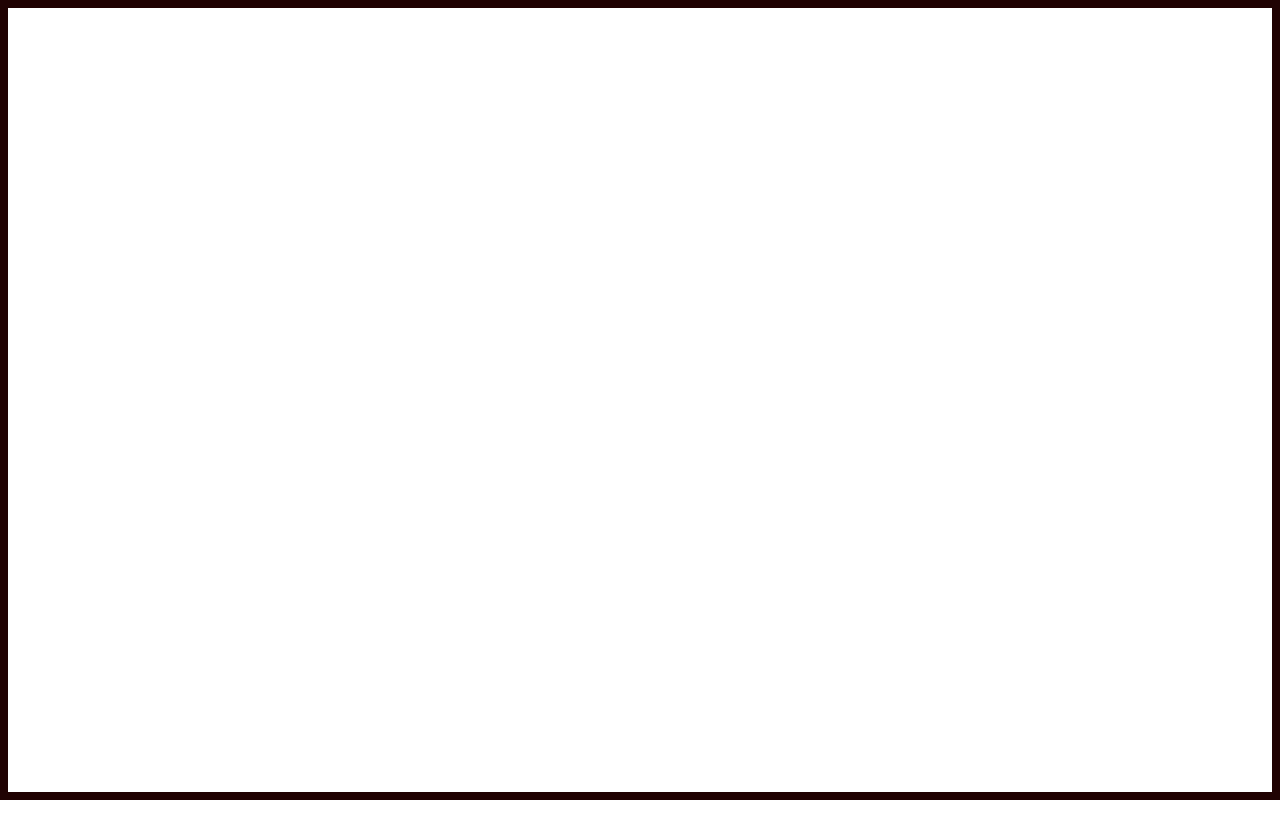
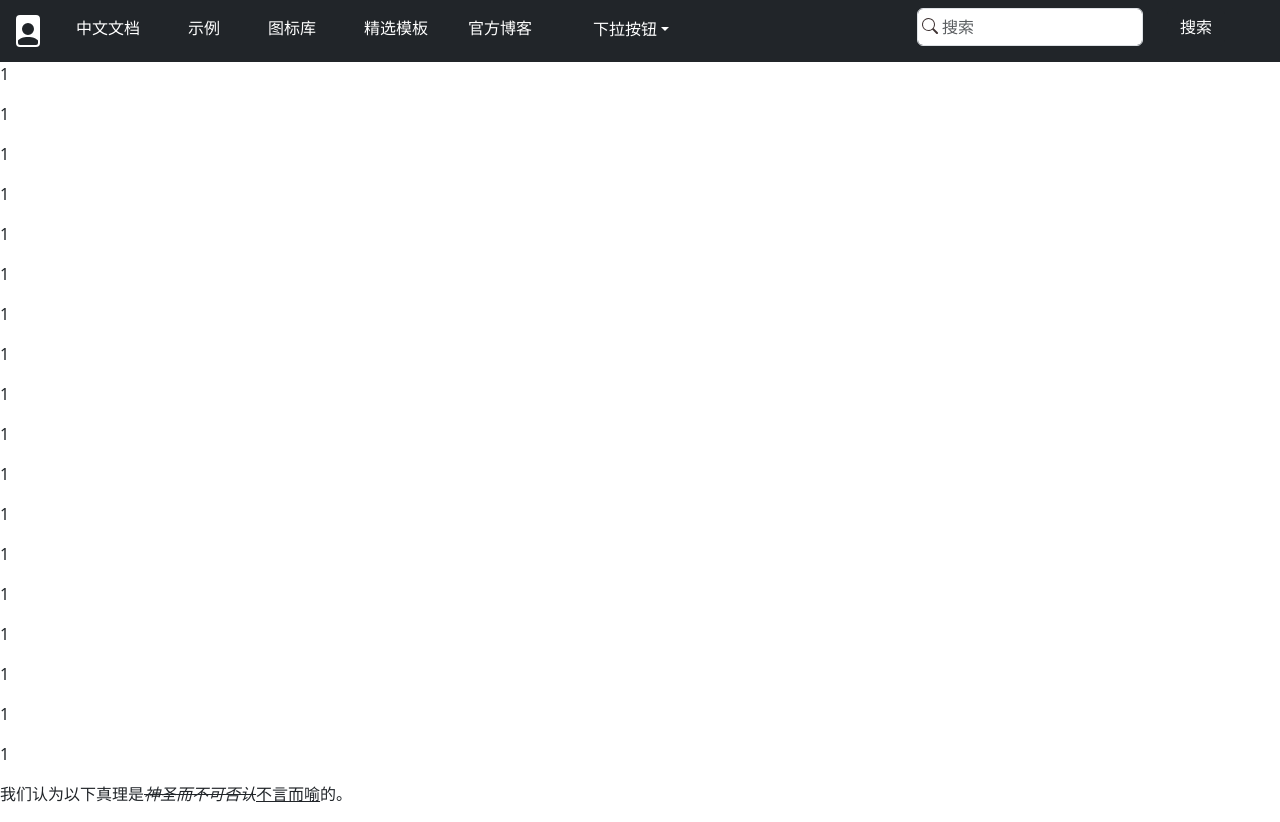
Before and after one commit to pcgzdw/pcgzdw.github.io, a website: page grid.html in a window 1280 px wide. Before the commit the page ends 800 px from the top, so only its background shows below. Drawn offline with Linux system fonts and the light colour scheme.

Commit message:
modified:   grid.html 	modified:   index.html 	modified:   styles/grid.css 	modified:   styles/style.css

```diff
--- a/grid.html
+++ b/grid.html
@@ -3,26 +3,163 @@
   <head>
     <meta charset="UTF-8" />
     <meta name="viewport" content="width=device-width, initial-scale=1.0" />
-    <link rel="stylesheet" href="./styles/normalize.css" />
+    <link rel="stylesheet" href="./styles/bootstrap.css" />
     <link rel="stylesheet" href="./styles/grid.css" />
     <title>Document</title>
   </head>
   <body>
-    <header>
-      <nav>
-
+    <header class="navbar navbar-dark bg-dark navbar-expand-xl bd-navbar sticky-top">
+      <nav class="container-fluid bd-gutter d-flex justify-content-between flex-lg-nowrap" aria-label="Main navigation">
+        <a class="navbar-brand p-0 me-0 me-lg-2" href="#">
+          <svg
+            xmlns="http://www.w3.org/2000/svg"
+            width="32"
+            height="32"
+            fill="currentColor"
+            class="bi bi-file-person-fill"
+            viewBox="0 0 16 16"
+          >
+            <path
+              d="M12 0H4a2 2 0 0 0-2 2v12a2 2 0 0 0 2 2h8a2 2 0 0 0 2-2V2a2 2 0 0 0-2-2zm-1 7a3 3 0 1 1-6 0 3 3 0 0 1 6 0zm-3 4c2.623 0 4.146.826 5 1.755V14a1 1 0 0 1-1 1H4a1 1 0 0 1-1-1v-1.245C3.854 11.825 5.377 11 8 11z"
+            />
+          </svg>
+        </a>
+        <button class="navbar-toggler" type="button" data-bs-toggle="offcanvas" data-bs-target="#offcanvasExample" aria-controls="offcanvasExample">
+          <span class="navbar-toggler-icon"></span>
+        </button>
+        <div class="offcanvas offcanvas-end text-bg-dark w-100" tabindex="-1" id="offcanvasExample" aria-labelledby="offcanvasExampleLabel">
+          <div class="offcanvas-header border-bottom border-secondary mx-3">
+            <h5 class="offcanvas-title" id="offcanvasExampleLabel">Offcanvas</h5>
+            <button type="button" class="btn-close btn-close-white" data-bs-dismiss="offcanvas" aria-label="Close" data-bs-target="#offcanvasExample"></button>
+          </div>
+          <div class="offcanvas-body">
+            <ul class="navbar-nav d-flex justify-content-start pe-3 flex-row">
+              <li class="nav-item mx-2 rounded-3 mb-1 px-2">
+                <a
+                  class="nav-link py-2 px-0 px-lg-2 active"
+                  aria-current="true"
+                  href="#"
+                  >中文文档</a
+                >
+              </li>
+              <li class="nav-item mx-2 rounded-3 mb-1 px-2">
+                <a
+                  class="nav-link py-2 px-0 px-lg-2 active"
+                  aria-current="true"
+                  href="#"
+                  >示例</a
+                >
+              </li>
+              <li class="nav-item mx-2 rounded-3 mb-1 px-2">
+                <a
+                  class="nav-link py-2 px-0 px-lg-2 active"
+                  aria-current="true"
+                  href="#"
+                  >图标库</a
+                >
+              </li>
+              <li class="nav-item mx-2 rounded-3 mb-1 px-2">
+                <a
+                  class="nav-link py-2 px-0 px-lg-2 active"
+                  aria-current="true"
+                  href="#"
+                  >精选模板</a
+                >
+              </li>
+              <li class="nav-item rounded-3 mb-1 px-2">
+                <a
+                  class="nav-link py-2 px-0 px-lg-2 active"
+                  aria-current="true"
+                  href="#"
+                  >官方博客</a
+                >
+              </li>
+            </ul>
+            <hr class="text-white-80" />
+            <ul
+              class="navbar-nav d-flex justify-content-start pe-3 flex-row flex-grow-1"
+            >
+              <li class="nav-item dropdown mx-2 rounded-3 mb-1 px-2">
+                <a
+                  class="btn dropdown-toggle text-white py-2"
+                  type="button"
+                  data-bs-toggle="dropdown"
+                  >下拉按钮</a
+                >
+                <ul class="dropdown-menu dropdown-menu-dark">
+                  <li><a class="dropdown-item" href="#">Action</a></li>
+                  <li><a class="dropdown-item" href="#">Another action</a></li>
+                  <li><hr class="dropdown-divider" /></li>
+                  <li>
+                    <a class="dropdown-item" href="#">Something else here</a>
+                  </li>
+                </ul>
+              </li>
+            </ul>
+            <hr class="text-white-80" />
+            <div class="navbar-nav">
+              <form class="navbar-form">
+                <div class="row">
+                  <div class="col-8 position-relative">
+                    <input
+                      class="form-control ps-4"
+                      type="search"
+                      placeholder="搜索"
+                      aria-label="Search"
+                    />
+                    <svg
+                      xmlns="http://www.w3.org/2000/svg"
+                      width="16"
+                      height="16"
+                      fill="currentColor"
+                      class="bi bi-search position-absolute"
+                      viewBox="0 0 16 16"
+                      id="search"
+                    >
+                      <path
+                        d="M11.742 10.344a6.5 6.5 0 1 0-1.397 1.398h-.001c.03.04.062.078.098.115l3.85 3.85a1 1 0 0 0 1.415-1.414l-3.85-3.85a1.007 1.007 0 0 0-.115-.1zM12 6.5a5.5 5.5 0 1 1-11 0 5.5 5.5 0 0 1 11 0z"
+                      />
+                    </svg>
+                  </div>
+                  <div class="col-4">
+                    <button class="btn btn-dark" type="submit">搜索</button>
+                  </div>
+                </div>
+              </form>
+            </div>
+          </div>
+        </div>
       </nav>
     </header>
     <main>
       <aside>
-
+        <p>1</p>
+        <p>1</p>
+        <p>1</p>
+        <p>1</p>
+        <p>1</p>
+        <p>1</p>
+        <p>1</p>
+        <p>1</p>
+        <p>1</p>
+        <p>1</p>
+        <p>1</p>
+        <p>1</p>
+        <p>1</p>
+        <p>1</p>
+        <p>1</p>
+        <p>1</p>
+        <p>1</p>
+        <p>1</p>
       </aside>
       <section>
-
+        <p>
+          我们认为以下真理是<del><em>神圣而不可否认</em></del
+          ><ins>不言而喻</ins>的。
+        </p>
       </section>
     </main>
-    <footer>
-
-    </footer>
+    <footer></footer>
+    <script src="./scripts/bootstrap.bundle.min.js"></script>
   </body>
 </html>
--- a/styles/grid.css
+++ b/styles/grid.css
@@ -1,9 +1,12 @@
 
 html{
-  font-size: 1.5vw;
+  font-size: 16px;
   box-sizing: border-box;
   margin: 0;
   width: 100vw;
-  height:100vh;
-  border: 1vh solid #200202;
 }
+#search{
+  left: 17px;
+  top: 10px;
+  color: #3f3333;
+}
--- a/styles/style.css
+++ b/styles/style.css
@@ -7,18 +7,7 @@
 */
 /*采用替代盒框模型，width、height为可见盒子的宽高，而不是标准盒框模型指内容的宽高*/
 html{
-  font-size: 1.4vw;
+  font-size: 16px;
   box-sizing: border-box;
   margin: 0;
 }
-
-.offcanvas.offcanvas-end{
-  width: 100%;
-}
-body main,body nav{
-  font-size: 16px;
-}
-li {
-  margin: 0 1em;
-  width: auto;
-}
```
Also changed, not shown: index.html (+23 -25 lines).
